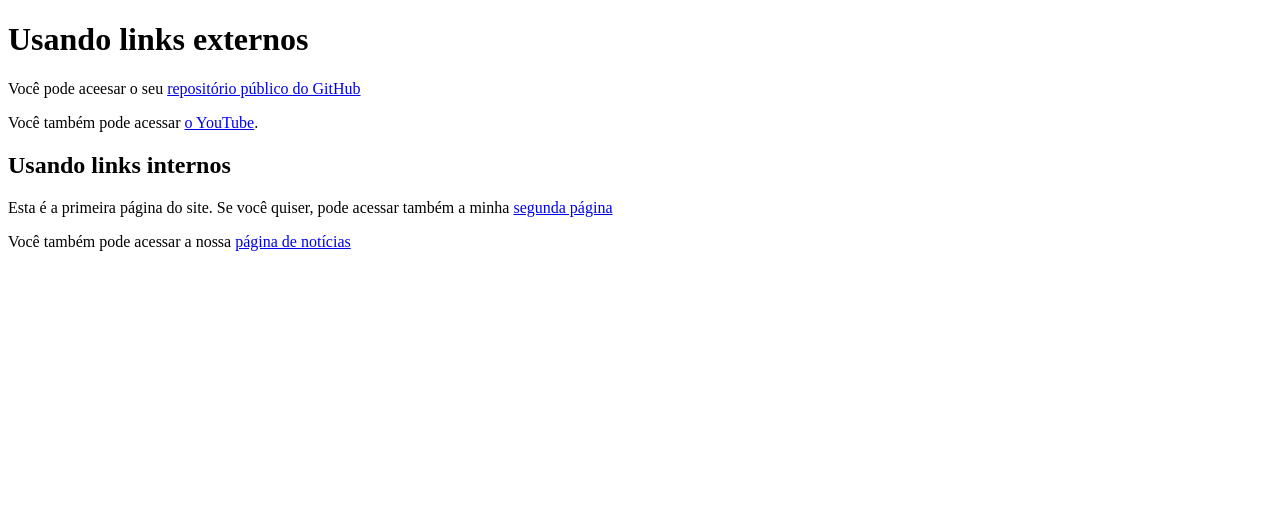
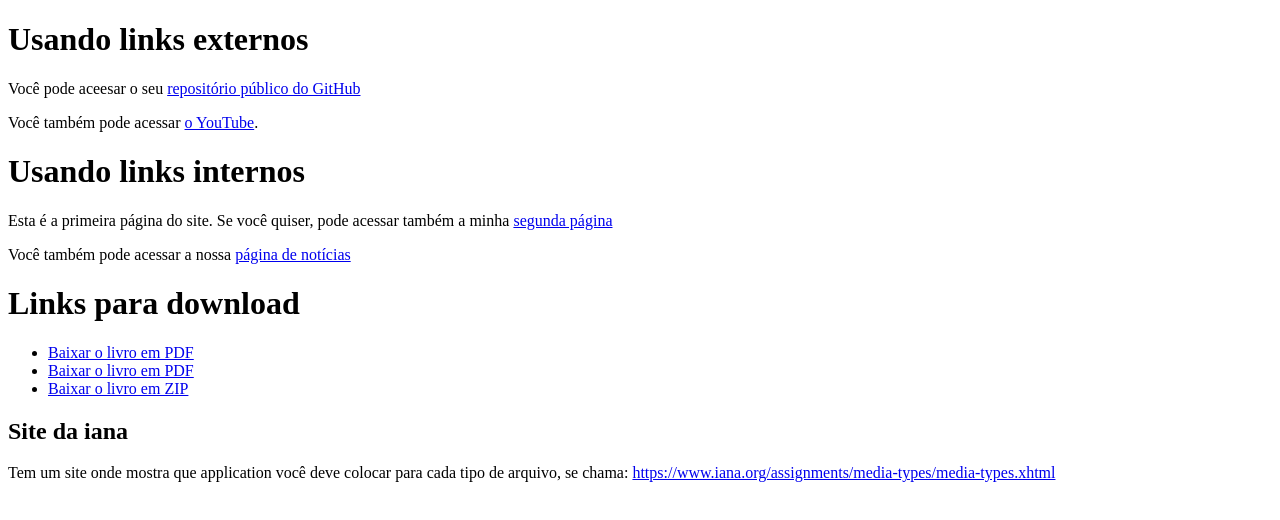
Before and after one commit to viniditi/HTML5-CSS3, a plain HTML site: page ex 010 - links e ancoras/index.html in a window 1280 px wide. Drawn offline with Linux system fonts and the light colour scheme.

Commit message:
Links externos e internos, link de download e âncoras

```diff
--- a/ex 010 - links e ancoras/index.html
+++ b/ex 010 - links e ancoras/index.html
@@ -10,8 +10,16 @@
     <h1>Usando links externos</h1>
     <p>Você pode aceesar o seu <a href="https://github.com/viniditi" target="_blank" rel="external">repositório público do GitHub</a></p><!--A tag "a" me deixa colocar o link no "href", e quando o usuário clicar no link, o site do link se sobrepõe no seu. Já o "rel" me deixa criar uma nova janela no navegador e me manda para lá, sem se sobrepor o meu site.-->
     <p>Você também pode acessar <a href="https://www.youtube.com/">o YouTube</a>.</p>
-    <h2>Usando links internos</h2>
+    <h1>Usando links internos</h1>
     <p>Esta é a primeira página do site. Se você quiser, pode acessar também a minha <a href="pag002.html" rel="next">segunda página</a></p><!--Quando eu uso um link interno, eu não preciso colocar a URL inteira. Só vai funcionar assim se a segunda página estiver dentro da mesma página que o primeira estiver. O "rel" neste caso, indica para a próxima página.-->
     <p>Você também pode acessar a nossa <a href="noticias/pag003.html" target="_self" rel="next">página de notícias</a></p><!--Nesse caso, o target não cria uma aba nova, já que esta no seu próprio site, você pode colocar "_self" ou não colocar nada.-->
+    <h1>Links para download</h1>
+    <ul>
+        <li><a href="livro/Ethical Hacking Essentials.pdf">Baixar o livro em PDF</a></li><!--Se deixar assim, ele não vai baixar o arquivo em PDF, ele só vai abrir uma página do arquivo.-->
+        <li><a href="livro/Ethical Hacking Essentials.pdf" download="Ethical Hacking Essentials.pdf" type="application/pdf">Baixar o livro em PDF</a></li><!--Tem um site onde mostra que application você deve colocar para cada tipo de arquivo, se chama: https://www.iana.org/assignments/media-types/media-types.xhtml-->
+        <li><a href="livro/Ethical Hacking Essentialszip.zip" download="Ethical Hacking Essentials.zip" type="application/zip">Baixar o livro em ZIP</a></li>
+    </ul>
+    <h2>Site da iana</h2>
+    <p>Tem um site onde mostra que application você deve colocar para cada tipo de arquivo, se chama: <a href="https://www.iana.org/assignments/media-types/media-types.xhtml" target="_blank" rel="external">https://www.iana.org/assignments/media-types/media-types.xhtml</a></p>
 </body>
 </html>
```
Also changed, not shown: 2 other files.
